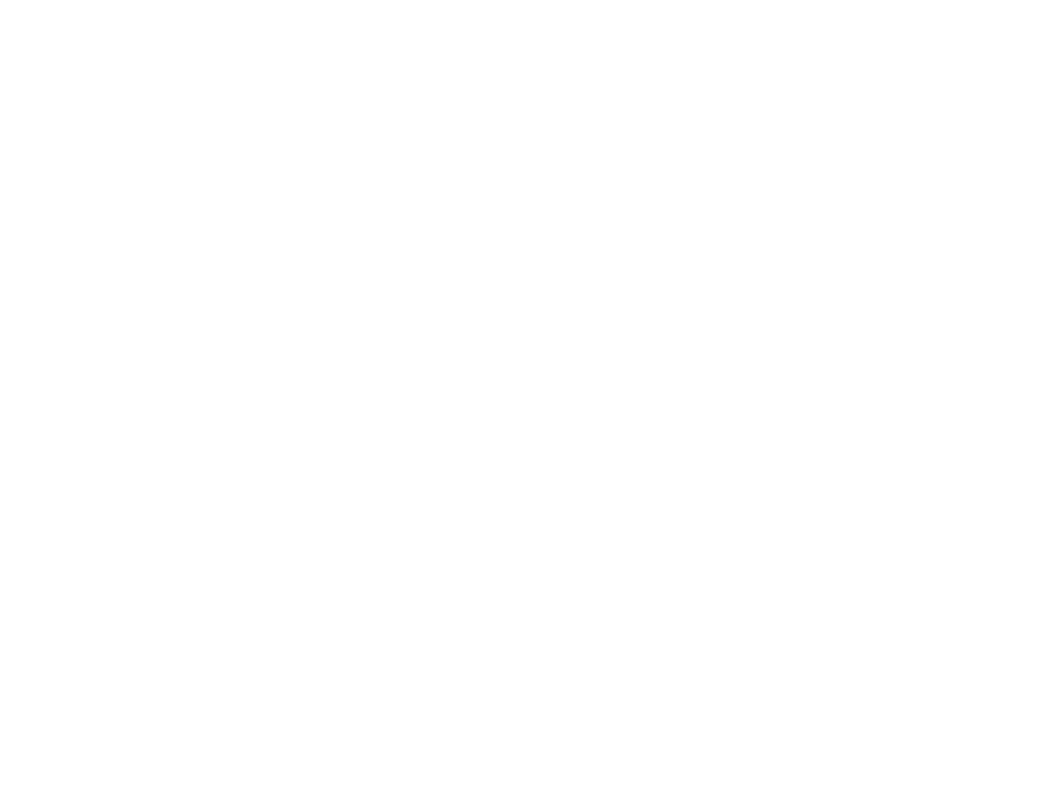
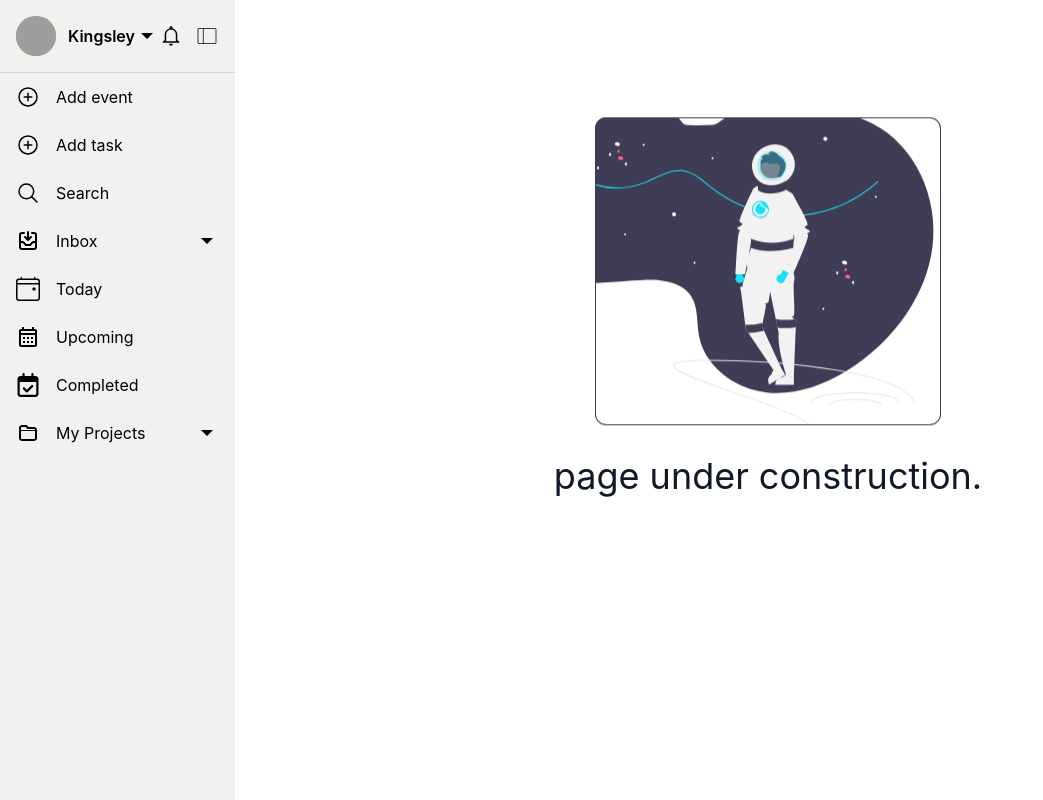
Before and after one commit to kingieX/timeless-event, a React (Vite) app: page /app/notification in a window 1280 px wide. Before the commit this address had no page. Shown: the whole page, without its empty margins (0-1043 px from the left). Built offline with nearby package versions, Linux system fonts and the light colour scheme; grey boxes are pictures that could not be loaded.

Commit message:
update: modify dashboard route to app

```diff
--- a/src/App.jsx
+++ b/src/App.jsx
@@ -79,7 +79,7 @@
         <Route path="/signup/invite" element={<Onboard5 />} />
 
         {/* Outlet route */}
-        <Route path="/dashboard/*" element={<Dashboard />}>
+        <Route path="/app/*" element={<Dashboard />}>
           {/* Default content to render when just "/dashboard" is accessed */}
           <Route index element={<MainContent />} />
 
--- a/src/components/Sidebar.jsx
+++ b/src/components/Sidebar.jsx
@@ -24,17 +24,17 @@
   {
     name: 'Add event',
     icon: IoAddCircleOutline,
-    link: '/dashboard/add-event',
+    link: '/app/add-event',
   },
   {
     name: 'Add task',
     icon: IoAddCircleOutline,
-    link: '/dashboard/add-task',
+    link: '/app/add-task',
   },
   {
     name: 'Search',
     icon: IoSearchOutline,
-    link: '/dashboard/search',
+    link: '/app/search',
   },
   {
     name: 'Inbox',
@@ -44,39 +44,39 @@
       {
         name: 'User messages',
         icon: TbMessage,
-        link: '/dashboard/inbox/user-messages',
+        link: '/app/inbox/user-messages',
       },
       {
         name: 'Team messages',
         icon: TbMessages,
-        link: '/dashboard/inbox/team-messages',
+        link: '/app/inbox/team-messages',
       },
       {
         name: 'Vendor messages',
         icon: TbMessage2Pin,
-        link: '/dashboard/inbox/vendor-messages',
+        link: '/app/inbox/vendor-messages',
       },
       {
         name: 'RSVP tracking',
         icon: PiCalendarStarDuotone,
-        link: '/dashboard/inbox/rsvp-tracking',
+        link: '/app/inbox/rsvp-tracking',
       },
     ],
   },
   {
     name: 'Today',
     icon: BsCalendar4Event,
-    link: '/dashboard/today',
+    link: '/app/today',
   },
   {
     name: 'Upcoming',
     icon: MdOutlineCalendarMonth,
-    link: '/dashboard/upcoming',
+    link: '/app/upcoming',
   },
   {
     name: 'Completed',
     icon: FaRegCalendarCheck,
-    link: '/dashboard/completed',
+    link: '/app/completed',
   },
   {
     name: 'My Projects',
@@ -86,12 +86,12 @@
       {
         name: 'My work',
         icon: MdWorkOutline,
-        link: '/dashboard/my-project/my-work',
+        link: '/app/my-project/my-work',
       },
       {
         name: 'My home',
         icon: SlHome,
-        link: '/dashboard/my-project/my-home',
+        link: '/app/my-project/my-home',
       },
     ],
   },
```
